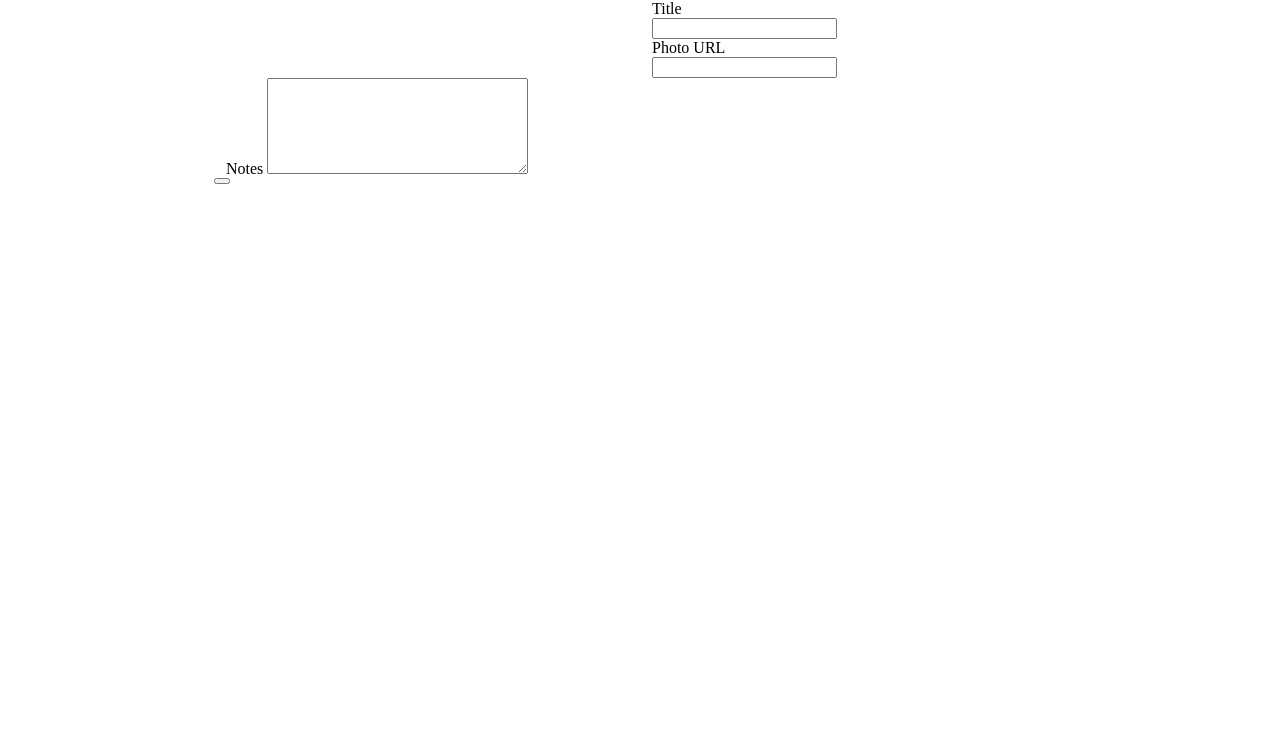
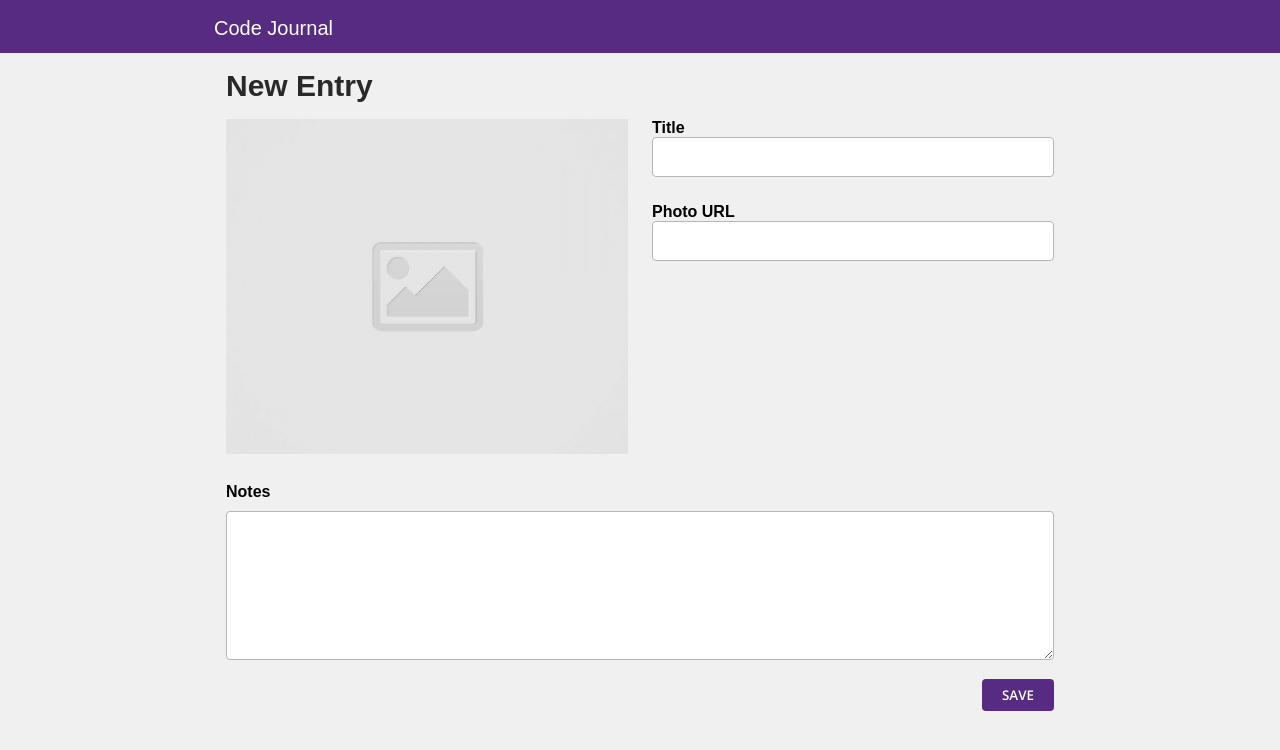
Before and after one commit to msandersmontandon/code-journal, a website: page index.html in a window 1280 px wide. Drawn offline with nearby package versions, Linux system fonts and the light colour scheme; a web font is replaced by a local one.

Commit message:
In progress...

```diff
--- a/css/styles.css
+++ b/css/styles.css
@@ -0,0 +1,92 @@
+body {
+  font-family: "Proza Libre", sans-serif;
+  font-size: 16px;
+}
+
+header > .container {
+  font-size: 1.25rem;
+  font-weight: 400, normal;
+  line-height: 1.688rem;
+  margin-top: 0;
+  padding-top: 0.938rem;
+  padding-bottom: 0.688rem;
+}
+
+header > .container > p {
+  margin: 0;
+}
+
+.theme {
+  color: white;
+  background-color: #562b81;
+}
+
+main {
+  min-height: 100vh;
+  padding-top: 1rem;
+  background-color: #f0f0f0;
+  font-weight: 600;
+}
+
+.column-full > h1 {
+  color: #292929;
+  font-size: 1.875rem;
+  margin-top: 0;
+  margin-bottom: 1rem;
+}
+
+.column-half > img {
+  width: 100%;
+  height: 17.85rem;
+  object-fit: cover;
+}
+
+@media screen and (min-width: 768px) {
+  .column-half > img {
+    height: 20.925rem;
+  }
+}
+
+.text-right {
+  text-align: right;
+}
+
+input[type="text"],
+input[type="url"],
+textarea {
+  width: 100%;
+  border: 1px solid #b6b6b6;
+  border-radius: 0.25rem;
+}
+
+input[type="text"],
+input[type="url"] {
+  height: 2.5rem;
+}
+
+input[type="text"] {
+  margin-bottom: 1.625rem;
+}
+
+input[type="url"] {
+  margin-bottom: 1.625rem;
+}
+
+textarea {
+  height: 9.313rem;
+  margin-top: 0.6rem;
+  margin-bottom: 0.938rem;
+}
+
+.notes-box {
+  margin-top: 1.6rem;
+}
+
+button.theme {
+  border: 0 solid;
+  border-radius: 0.25rem;
+  cursor: pointer;
+  height: 2rem;
+  width: 4.5rem;
+  font-family: "Open Sans", sans-serif;
+}
--- a/index.html
+++ b/index.html
@@ -13,28 +13,38 @@
   <link rel="stylesheet" href="css/reset.css">
   <link rel="stylesheet" href="css/layout.css">
   <link rel="stylesheet" href="css/styles.css">
+  <link href="https://fonts.googleapis.com/css2?family=Open+Sans:wght@600&family=Proza+Libre:wght@400;600&display=swap"
+  rel="stylesheet">
 </head>
 <body>
-  <header>
+  <header class="theme">
+    <div class="container">
+      <p>Code Journal</p>
+    </div>
   </header>
   <main>
     <div class="container">
       <div data-view="entry-form">
         <form class="row" action="">
-          <div class="column-half">
-            <img src="" alt="">
+          <div class="column-full">
+            <h1>New Entry</h1>
           </div>
           <div class="column-half">
-            <label for="">Title<br></label>
-            <input id="" type="text">
-            <label for=""><br>Photo URL<br></label>
-            <input type="url">
+            <img src="images/placeholder-image-square.jpg" alt="Image Goes Here">
           </div>
-          <div class="column-full">
-            <label for="">Notes</label>
-            <textarea name="" id="" cols="30" rows="6"></textarea>
+          <div class="column-half">
+            <label for="title">Title<br></label>
+            <input id="title" type="text">
+            <label for="photoURL"><br>Photo URL<br></label>
+            <input id="photoURL" type="url">
           </div>
-          <button></button>
+          <div class="column-full notes-box">
+            <label for="notes">Notes</label>
+            <textarea name="notesContent" id="notes" rows="6"></textarea>
+          </div>
+          <div class="column-full text-right">
+            <button class="theme">SAVE</button>
+          </div>
         </form>
       </div>
     </div>
```
